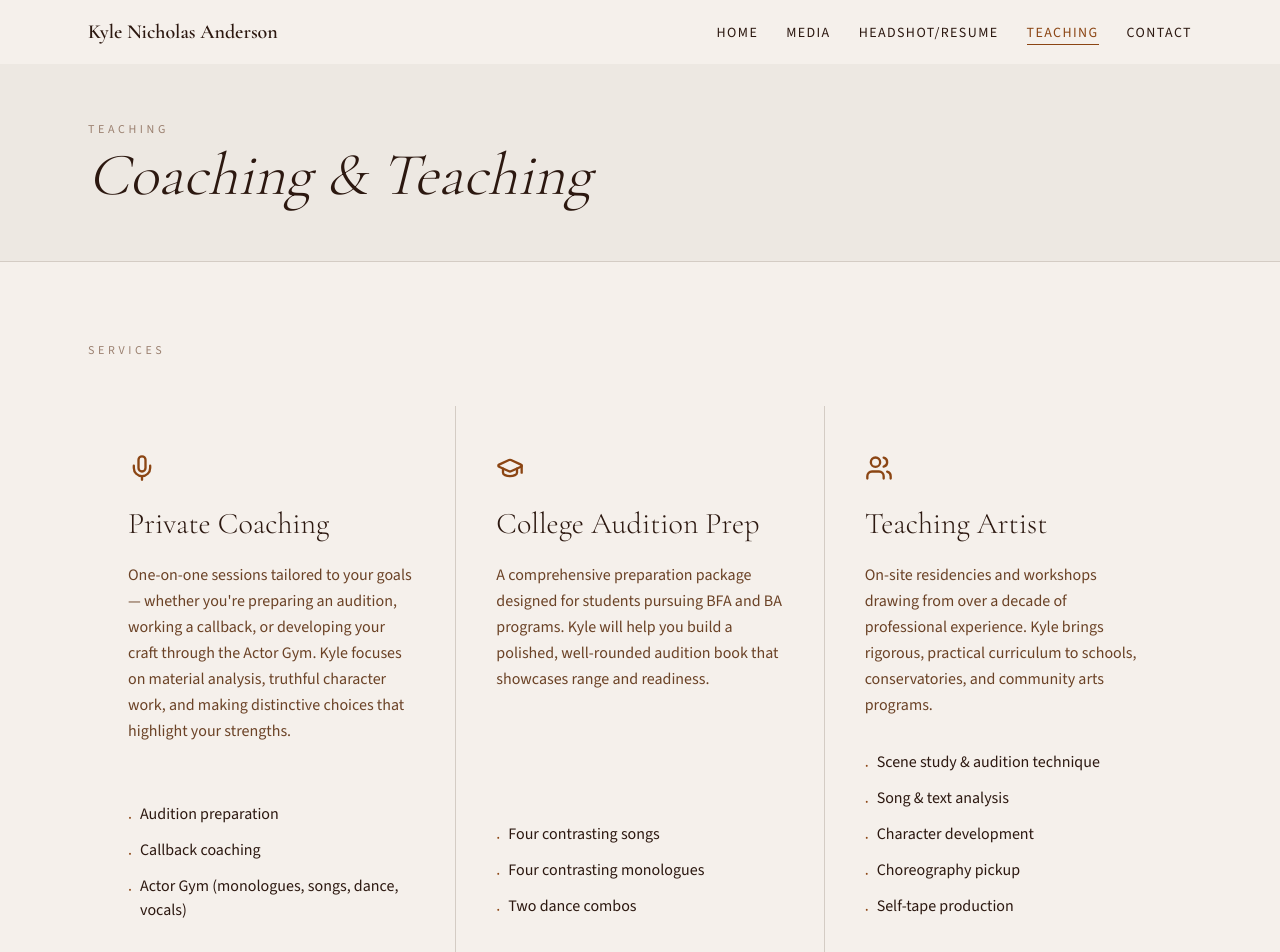
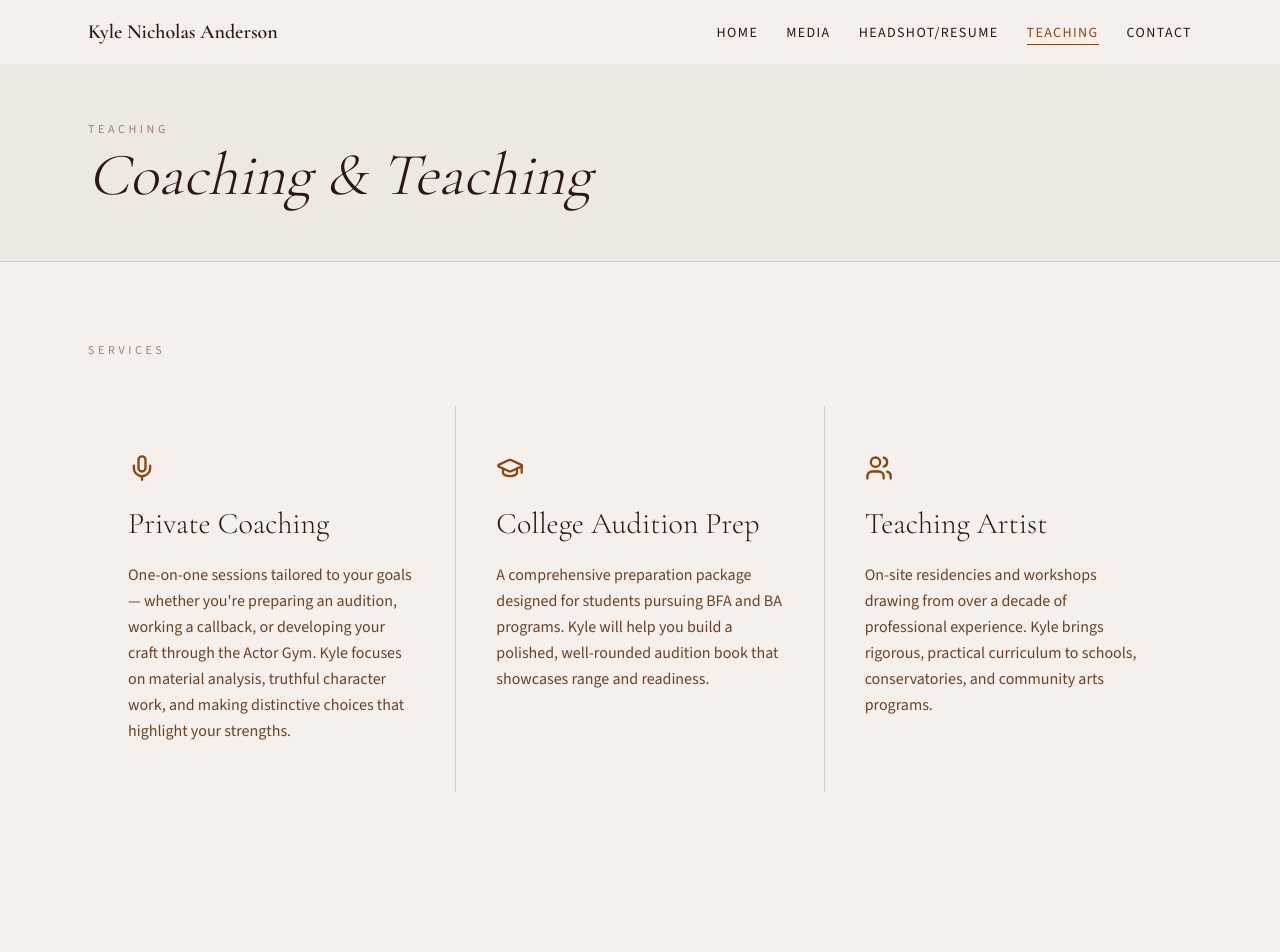
Before and after one commit to wolfdog27/kyle-nicholas-anderson-website, a Next.js app: page /teaching in a window 1280 px wide. Shown: the top 952 px of the page. Built offline with nearby package versions, Linux system fonts and the light colour scheme.

Commit message:
Remove bullet point lists from teaching services cards

```diff
--- a/app/teaching/page.tsx
+++ b/app/teaching/page.tsx
@@ -88,25 +88,10 @@ export default function Teaching() {
                 </h3>
                 <p
                   style={{ fontFamily: "var(--font-source-sans), sans-serif", color: "#6b4226" }}
-                  className="text-base leading-relaxed mb-8"
+                  className="text-base leading-relaxed"
                 >
                   {description}
                 </p>
-                <ul className="mt-auto space-y-2">
-                  {items.map((item) => (
-                    <li
-                      key={item}
-                      style={{
-                        fontFamily: "var(--font-source-sans), sans-serif",
-                        color: "#2c1810",
-                      }}
-                      className="text-base flex items-start gap-2"
-                    >
-                      <span style={{ color: "#8b4513" }} className="mt-1">·</span>
-                      {item}
-                    </li>
-                  ))}
-                </ul>
               </div>
             ))}
           </div>
```
